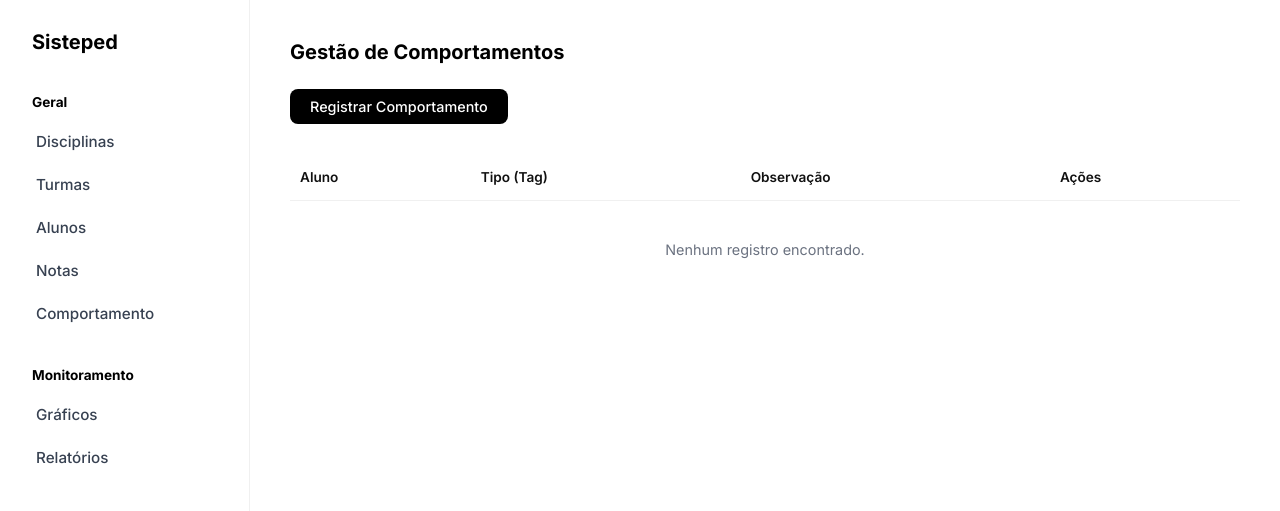
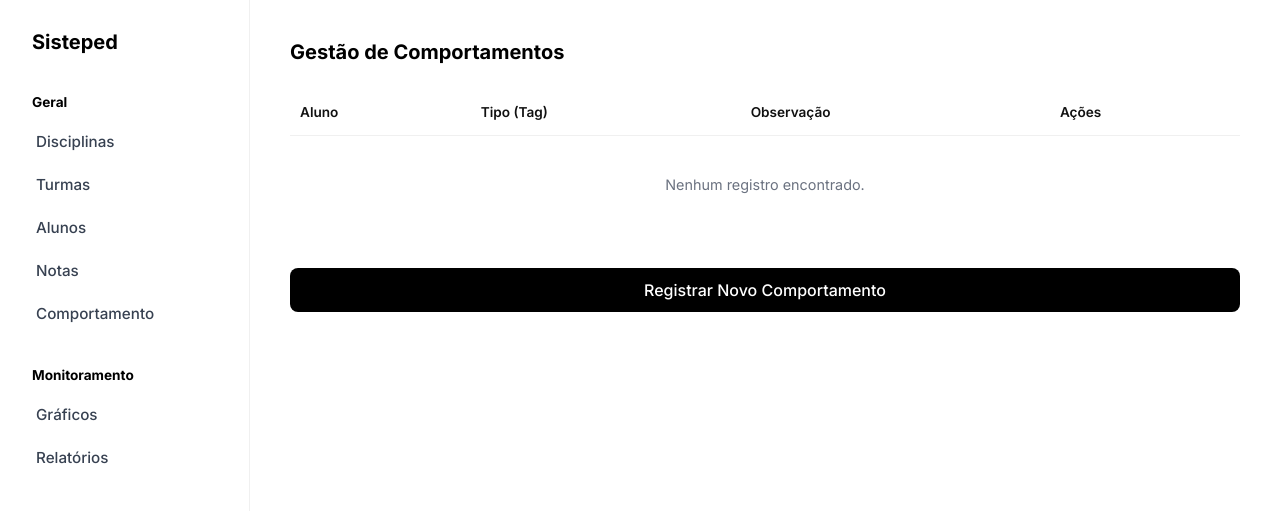
Before and after one commit to r7melo/SistepedV2, a Flask app: page /comportamento/ in a window 1280 px wide. Shown: the top 511 px of the page. Run offline with Flask 3, Linux system fonts and the light colour scheme; the visitor is signed in with stand-in values (Sample User, id 1); data that the repository does not hold is empty.

Commit message:
Ajuste do botao de comportamento.index

```diff
--- a/sisteped/src/templates/comportamento/comportamento.html
+++ b/sisteped/src/templates/comportamento/comportamento.html
@@ -4,12 +4,6 @@
 <div class="page-container">
     <div class="page-header">
         <h2>Gestão de Comportamentos</h2>
-    </div>
-
-    <div class="toolbar">
-        <div class="toolbar-left">
-            <button class="btn-black small" onclick="openAddModal()">Registrar Comportamento</button>
-        </div>
     </div>
 
     <div class="table-responsive">
@@ -45,7 +39,15 @@
             </tbody>
         </table>
     </div>
+
+    <div class="toolbar" style="display: flex; justify-content: center; margin-top: 30px; margin-bottom: 20px;">
+        <button class="btn-black" style="padding: 12px 30px; font-size: 1rem;" onclick="openAddModal()">
+            Registrar Novo Comportamento
+        </button>
+    </div>
 </div>
+
+
 
 <div id="addModal" class="modal-overlay">
     <div class="modal-content">
```
